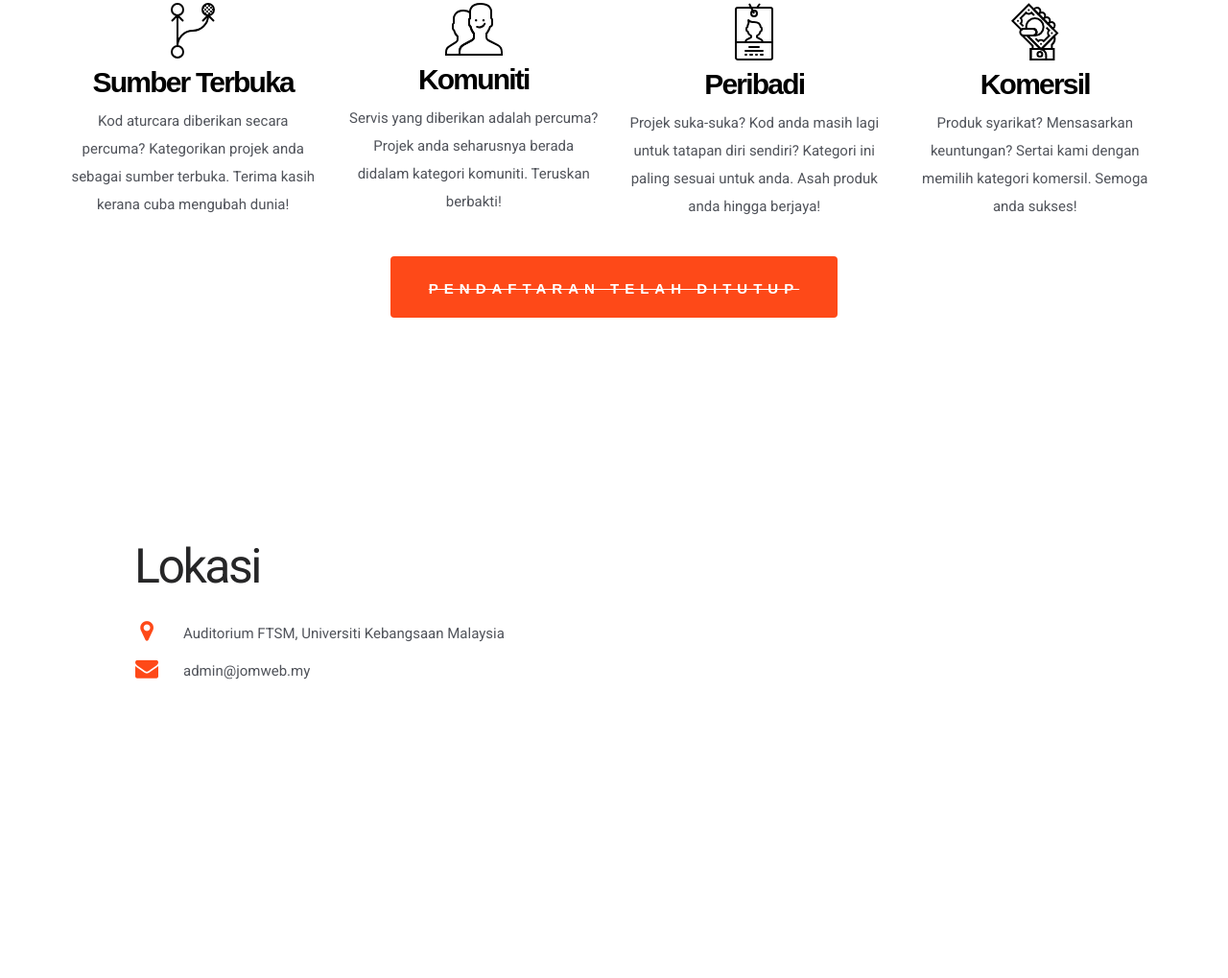
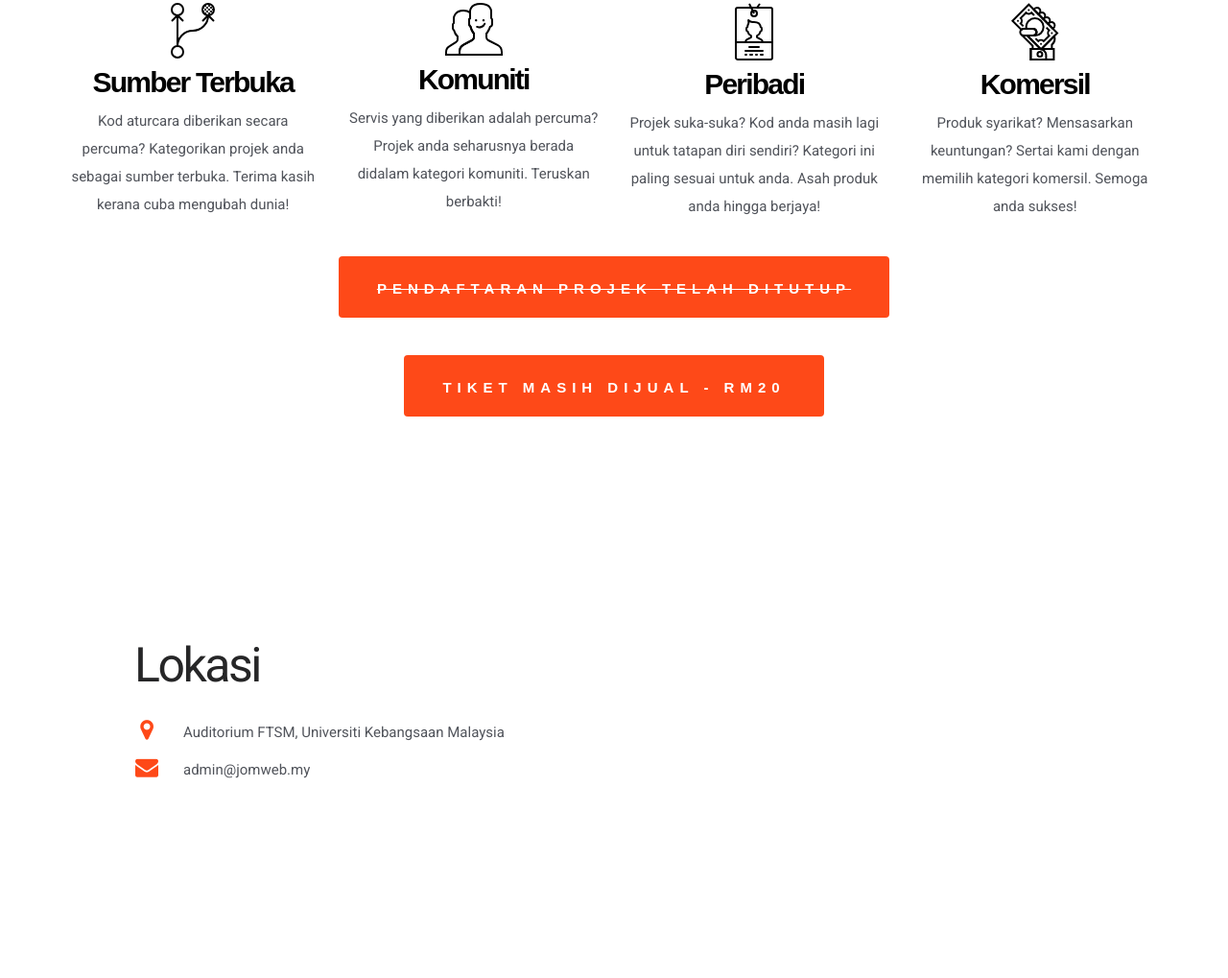
Before and after one commit to jomweb/jomlaunch-003, a plain HTML site: page public/index.html in a window 1280 px wide. Shown: the part 2436-3455 px from the top of the page at 96% size. Drawn offline with Linux system fonts and the light colour scheme; some packages are replaced by stand-ins of ours; a web font is replaced by a local one.

Commit message:
ticket button below project button
Signed-off-by: Iszuddin Ismail <dino@websegera.my>

```diff
--- a/public/index.html
+++ b/public/index.html
@@ -243,8 +243,9 @@
 			</div>
 			<div class="row align-center">
 				<div class="btns-container">
-					<a href="javascript:void(0);" class="btn btn-lg" style="text-decoration: line-through;">PENDAFTARAN TELAH DITUTUP</a>
-
+					<a href="javascript:void(0);" class="btn btn-lg" style="text-decoration: line-through;">PENDAFTARAN PROJEK TELAH DITUTUP</a><br/>
+					<p>&nbsp;</p>
+					<a href="http://billplz.com/jomlaunch-003" class="btn btn-lg">TIKET MASIH DIJUAL - RM20</a>
 
 				</div>
 			</div>
```
